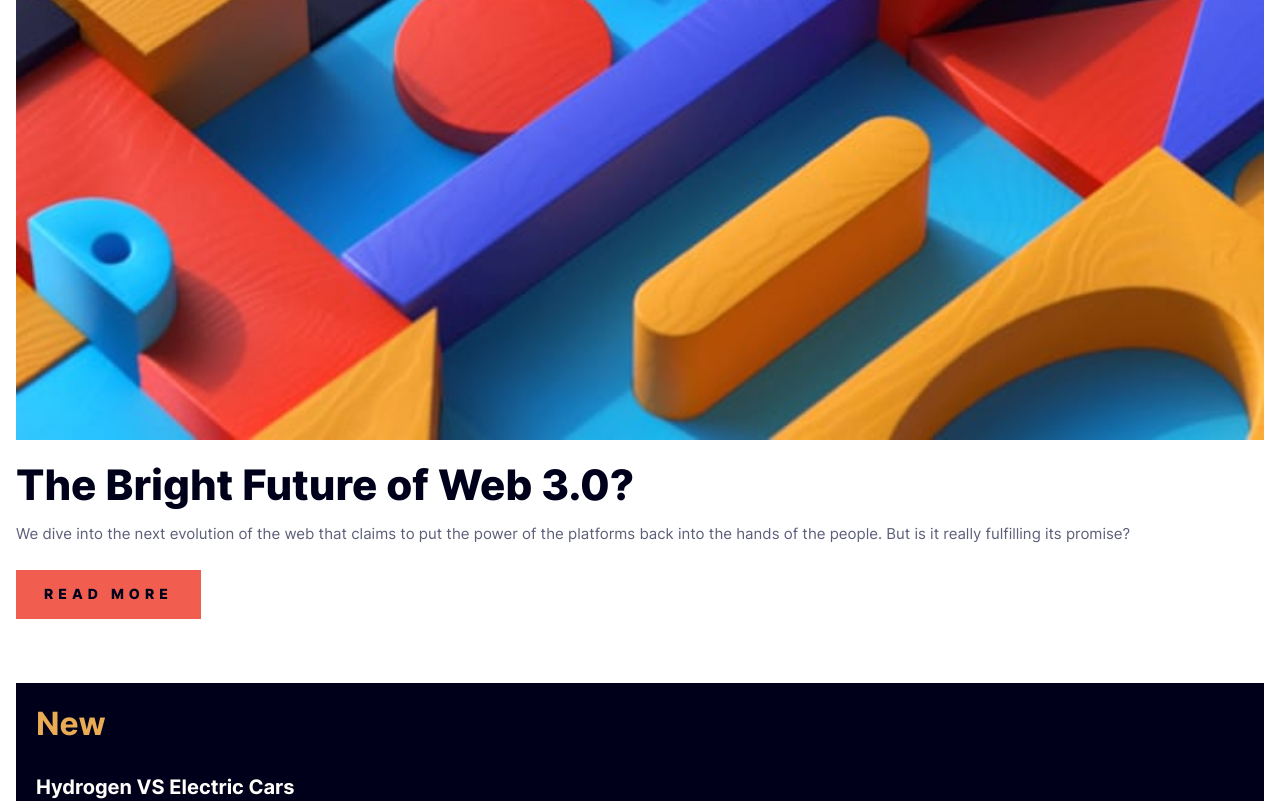
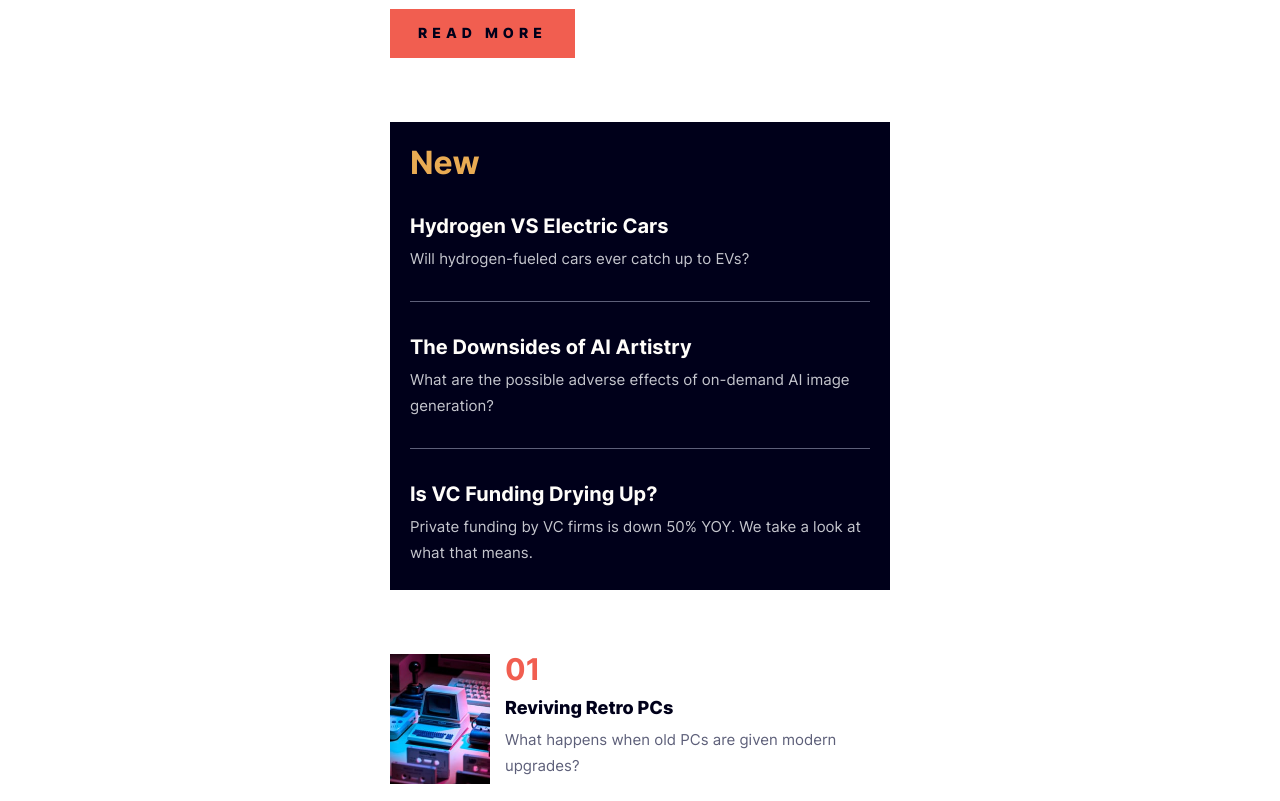
Before and after one commit to VenusY/frontend-mentor-news-homepage, a React app: page / in a window 1280 px wide. Shown: the part 740-1541 px from the top of the page. Built offline with nearby package versions, Linux system fonts and the light colour scheme.

Commit message:
Set max width on main article and new articles section

```diff
--- a/src/styles/scss/MainArticle.scss
+++ b/src/styles/scss/MainArticle.scss
@@ -1,6 +1,9 @@
 @use './util' as u;
 
 .main-article {
+  max-width: 500px;
+  margin-inline: auto;
+
   &__hero-image {
     margin-top: 88px;
 
--- a/src/styles/scss/NewArticles.scss
+++ b/src/styles/scss/NewArticles.scss
@@ -1,7 +1,9 @@
 @use './util' as u;
 
 .new-articles {
+  max-width: 500px;
   padding: 25px 20px;
+  margin-inline: auto;
   margin-bottom: u.rem(64);
   background: var(--very-dark-blue);
 
```
